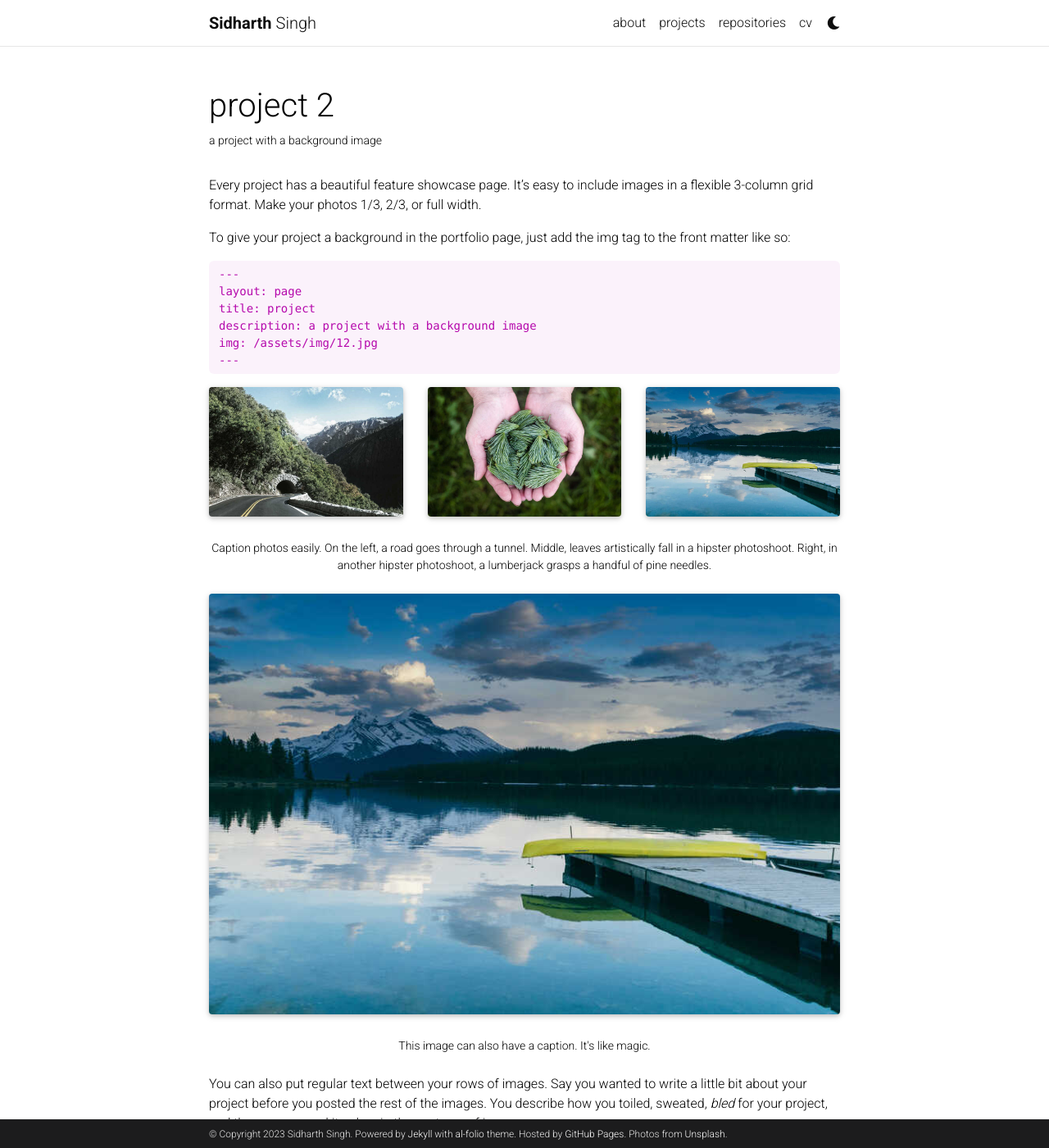
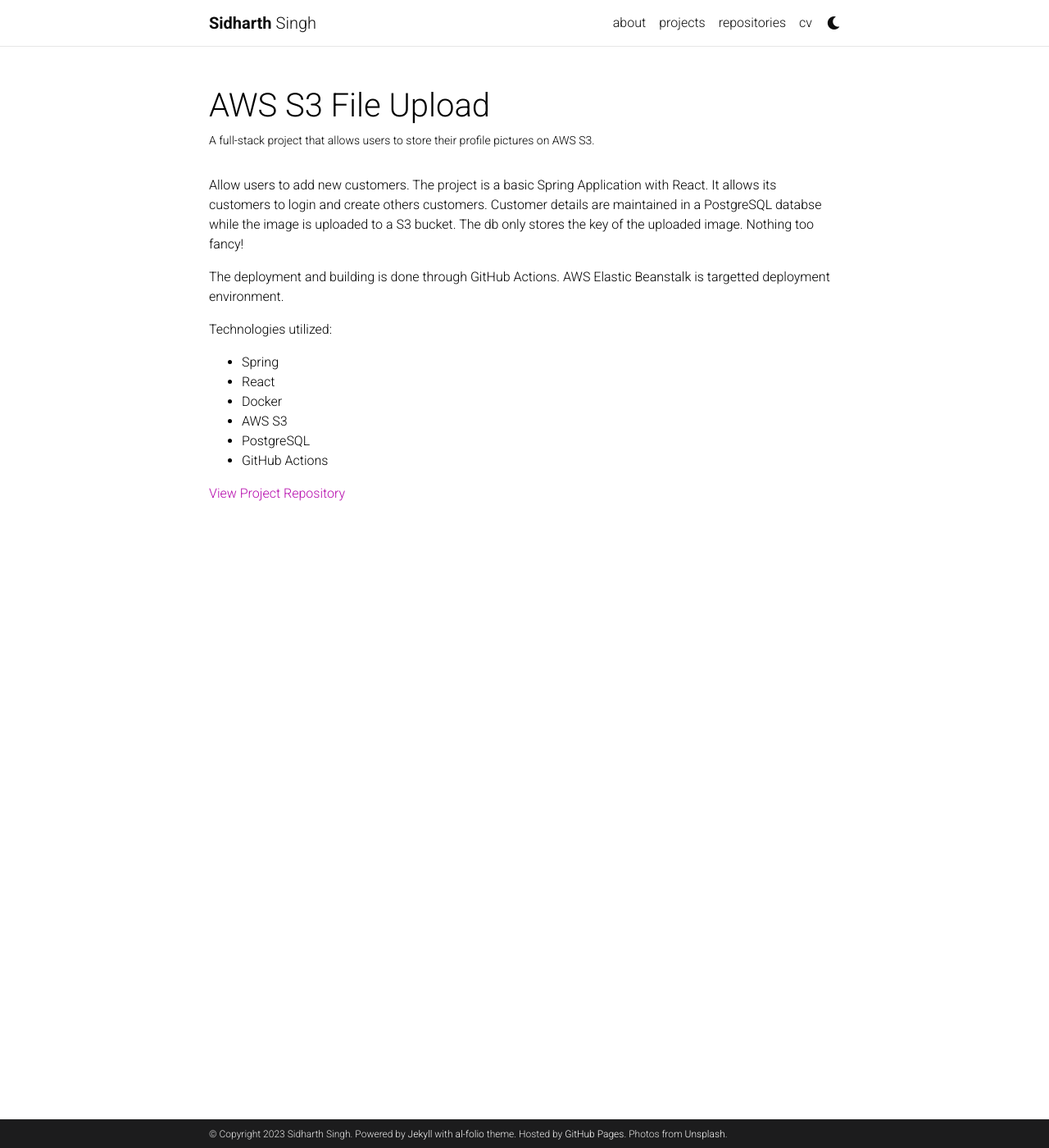
Before and after one commit to singh-sidharth/singh-sidharth.github.io, a Jekyll site: the page built from _projects/2_project.md, in a window 1280 px wide and 1400 px high. Shown: the whole window at 82% size. Built offline with Jekyll 4.4.1, drawn with Linux system fonts in a browser that asks for light colours; full-size pictures stand in for the smaller copies a plugin makes; comment, search, counter and statistics services are not loaded; a style sheet for code colours, icons or effects is not loaded; some of the changed text lies outside the part shown.

````diff
--- a/_projects/2_project.md
+++ b/_projects/2_project.md
@@ -1,80 +1,24 @@
 ---
 layout: page
-title: project 2
-description: a project with a background image
-img: assets/img/3.jpg
+title: AWS S3 File Upload
+description: A full-stack project that allows users to store their profile pictures on AWS S3.
+img: assets/img/10.jpg
 importance: 2
-category: work
+category: Software Development
 ---
 
-Every project has a beautiful feature showcase page.
-It's easy to include images in a flexible 3-column grid format.
-Make your photos 1/3, 2/3, or full width.
+Allow users to add new customers. The project is a basic Spring Application with React. It allows its customers to login and create others customers. Customer details are maintained in a PostgreSQL databse while the image is uploaded to a S3 bucket. The db only stores the key of the uploaded image. Nothing too fancy!
 
-To give your project a background in the portfolio page, just add the img tag to the front matter like so:
+The deployment and building is done through GitHub Actions. AWS Elastic Beanstalk is targetted deployment environment.
 
-    ---
-    layout: page
-    title: project
-    description: a project with a background image
-    img: /assets/img/12.jpg
-    ---
+Technologies utilized:
+<ul>
+<li> Spring </li>
+<li> React </li>
+<li> Docker </li>
+<li> AWS S3 </li>
+<li> PostgreSQL </li>
+<li> GitHub Actions </li>
+</ul>
 
-<div class="row">
-    <div class="col-sm mt-3 mt-md-0">
-        {% include figure.html path="assets/img/1.jpg" title="example image" class="img-fluid rounded z-depth-1" %}
-    </div>
-    <div class="col-sm mt-3 mt-md-0">
-        {% include figure.html path="assets/img/3.jpg" title="example image" class="img-fluid rounded z-depth-1" %}
-    </div>
-    <div class="col-sm mt-3 mt-md-0">
-        {% include figure.html path="assets/img/5.jpg" title="example image" class="img-fluid rounded z-depth-1" %}
-    </div>
-</div>
-<div class="caption">
-    Caption photos easily. On the left, a road goes through a tunnel. Middle, leaves artistically fall in a hipster photoshoot. Right, in another hipster photoshoot, a lumberjack grasps a handful of pine needles.
-</div>
-<div class="row">
-    <div class="col-sm mt-3 mt-md-0">
-        {% include figure.html path="assets/img/5.jpg" title="example image" class="img-fluid rounded z-depth-1" %}
-    </div>
-</div>
-<div class="caption">
-    This image can also have a caption. It's like magic.
-</div>
-
-You can also put regular text between your rows of images.
-Say you wanted to write a little bit about your project before you posted the rest of the images.
-You describe how you toiled, sweated, *bled* for your project, and then... you reveal its glory in the next row of images.
-
-
-<div class="row justify-content-sm-center">
-    <div class="col-sm-8 mt-3 mt-md-0">
-        {% include figure.html path="assets/img/6.jpg" title="example image" class="img-fluid rounded z-depth-1" %}
-    </div>
-    <div class="col-sm-4 mt-3 mt-md-0">
-        {% include figure.html path="assets/img/11.jpg" title="example image" class="img-fluid rounded z-depth-1" %}
-    </div>
-</div>
-<div class="caption">
-    You can also have artistically styled 2/3 + 1/3 images, like these.
-</div>
-
-
-The code is simple.
-Just wrap your images with `<div class="col-sm">` and place them inside `<div class="row">` (read more about the <a href="https://getbootstrap.com/docs/4.4/layout/grid/">Bootstrap Grid</a> system).
-To make images responsive, add `img-fluid` class to each; for rounded corners and shadows use `rounded` and `z-depth-1` classes.
-Here's the code for the last row of images above:
-
-{% raw %}
-```html
-<div class="row justify-content-sm-center">
-    <div class="col-sm-8 mt-3 mt-md-0">
-        {% include figure.html path="assets/img/6.jpg" title="example image" class="img-fluid rounded z-depth-1" %}
-    </div>
-    <div class="col-sm-4 mt-3 mt-md-0">
-        {% include figure.html path="assets/img/11.jpg" title="example image" class="img-fluid rounded z-depth-1" %}
-    </div>
-</div>
-```
-{% endraw %}
+<a href="https://github.com/singh-sidharth/s3-file-upload">View Project Repository</a>
````
Also changed, not shown: _pages/projects.md (+2 -2 lines), _projects/1_project.md (+1 -1 lines).
